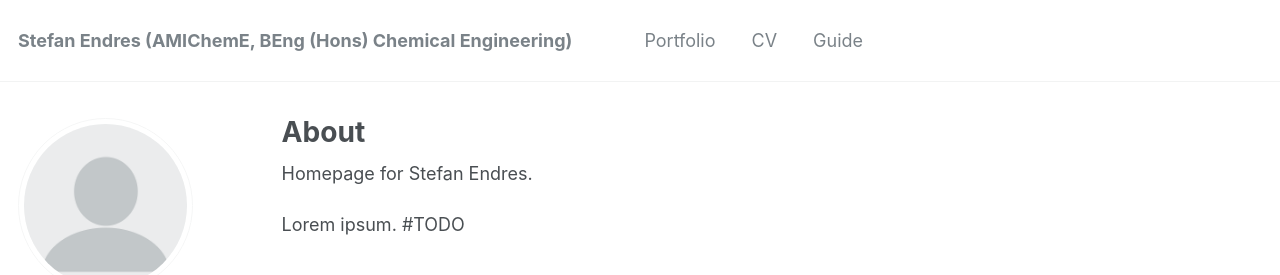
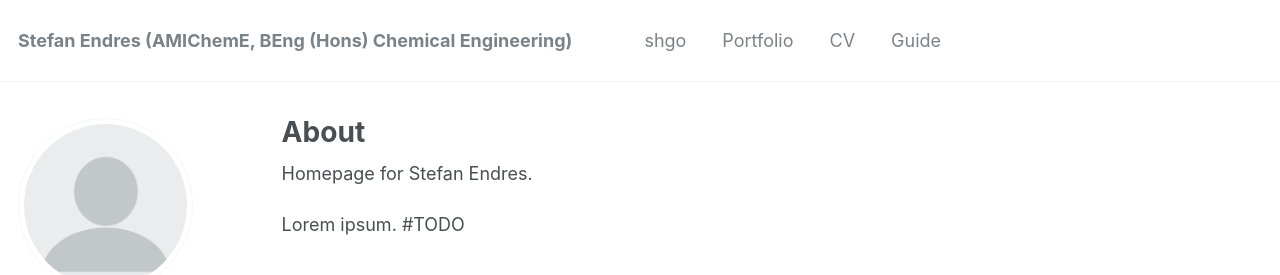
Before and after one commit to Stefan-Endres/Stefan-Endres.github.io, a Jekyll site: the page built from _pages/about.md, in a window 1280 px wide and 998 px high. Shown: the top 275 px of the window. Built offline with Jekyll 4.4.1, drawn with Linux system fonts in a browser that asks for light colours; some web fonts are replaced.

Commit message:
Test navigation build

```diff
--- a/_data/navigation.yml
+++ b/_data/navigation.yml
@@ -8,6 +8,9 @@ main:
 
   #- title: "Teaching"
   #  url: /teaching/
+
+  - title: "shgo"
+    url: /shgo/
 
   - title: "Portfolio"
     url: /portfolio/
```
